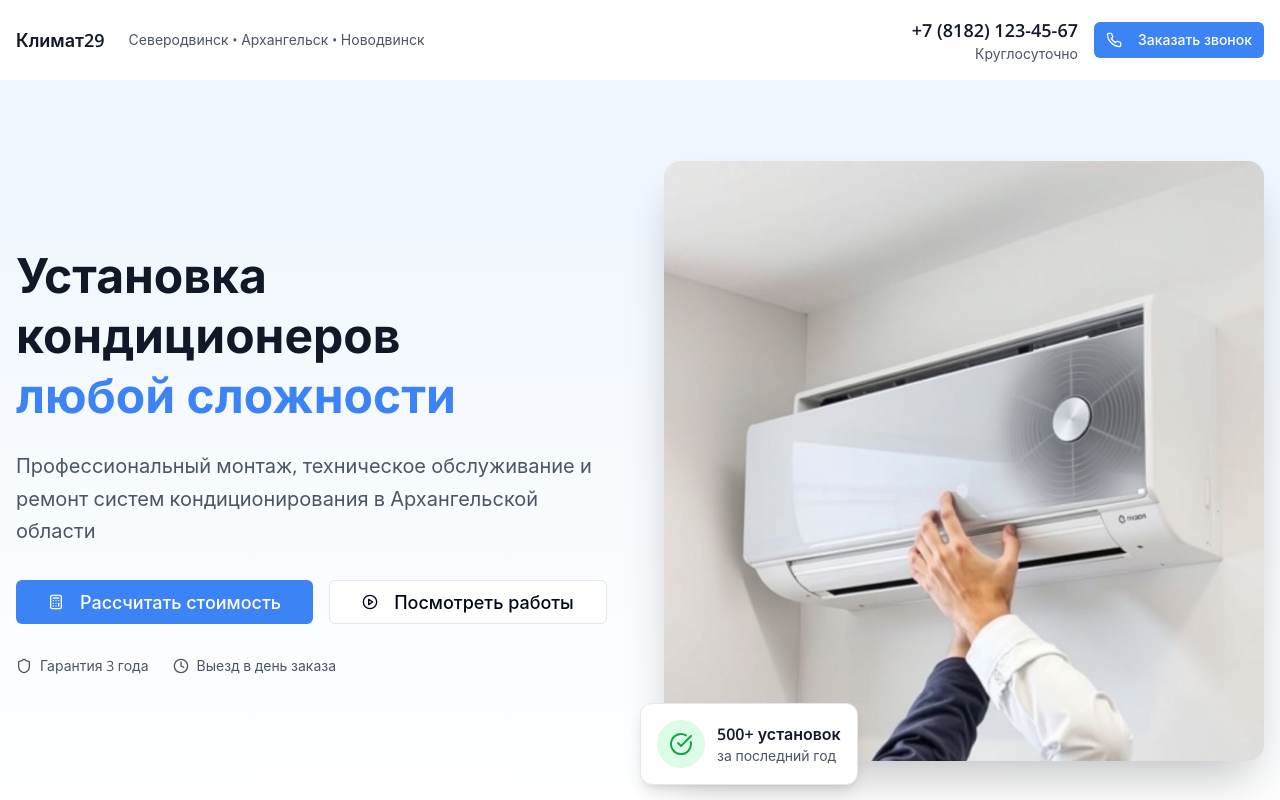
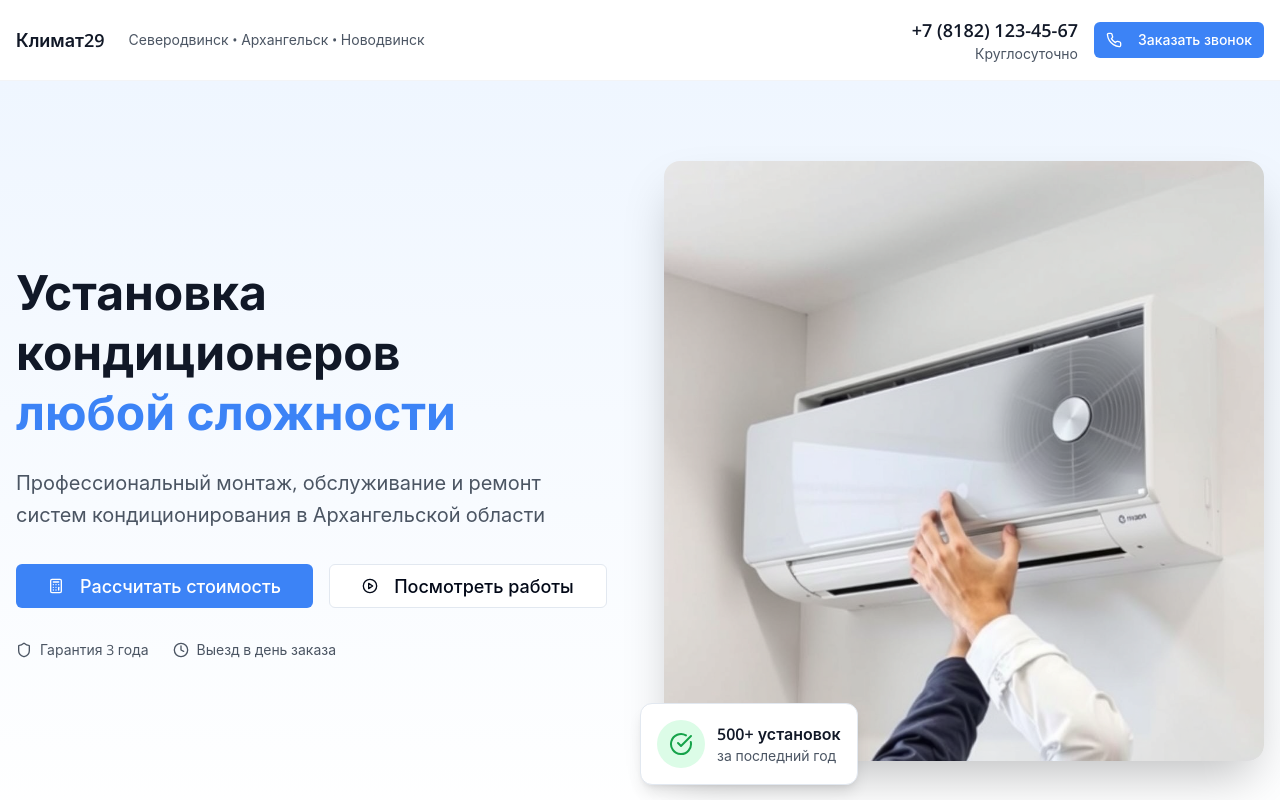
Before and after one commit to pr-poehali-dev/air-conditioning-installation, a React (Vite) app: page / in a window 1280 px wide. Shown: the top 800 px of the page. Built offline with nearby package versions, Linux system fonts and the light colour scheme.

Commit message:
Монтаж и обслуживание кондиционеров Архангельск

```diff
--- a/src/pages/Index.tsx
+++ b/src/pages/Index.tsx
@@ -83,7 +83,7 @@ const Index = () => {
                 <span className="block text-primary">любой сложности</span>
               </h1>
               <p className="text-xl text-gray-600 mb-8 leading-relaxed">
-                Профессиональный монтаж, техническое обслуживание и ремонт
+                Профессиональный монтаж, обслуживание и ремонт
                 систем кондиционирования в Архангельской области
               </p>
               <div className="flex flex-col sm:flex-row gap-4 mb-8">
```
